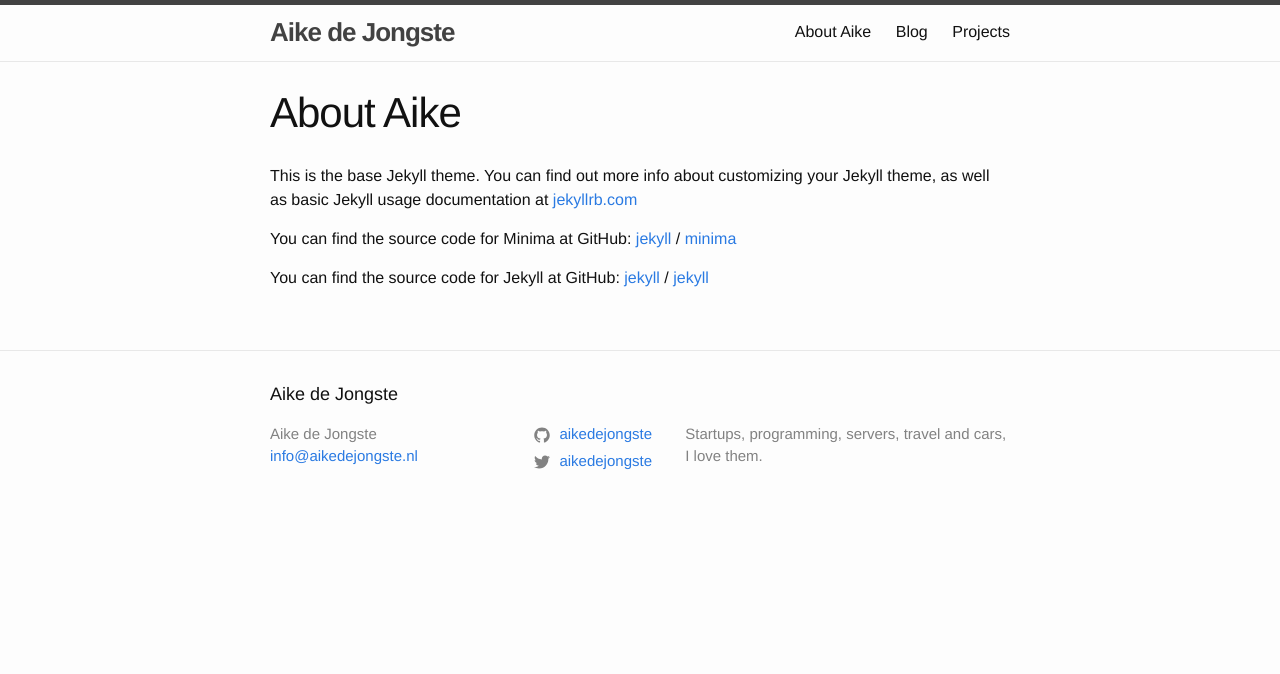
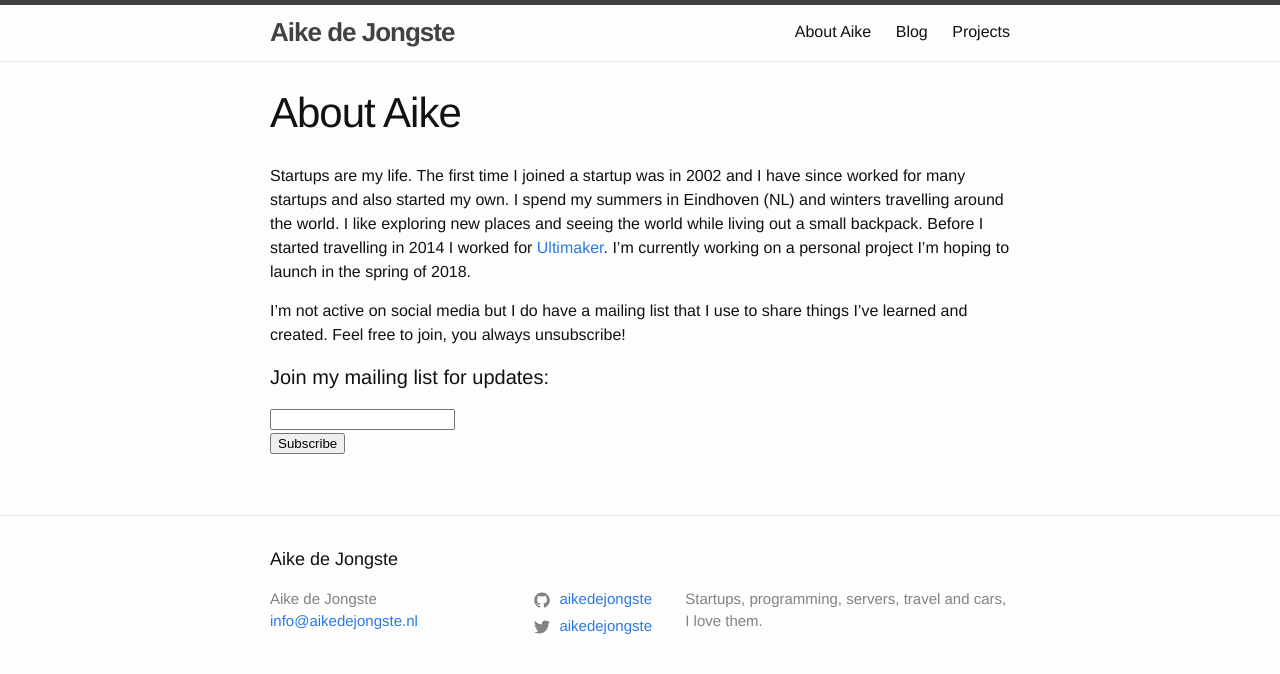
Before and after one commit to AikedeJongste/www.aikedejongste.nl, a Jekyll site: the page built from about.md, in a window 1280 px wide. Shown: the top 674 px of the page. Built offline with Jekyll 4.4.1, drawn with Linux system fonts in a browser that asks for light colours.

Commit message:
tekstje voor about page

```diff
--- a/about.md
+++ b/about.md
@@ -4,15 +4,32 @@ title: About Aike
 permalink: /about/
 ---
 
-This is the base Jekyll theme. You can find out more info about customizing your Jekyll theme, as well as basic Jekyll usage documentation at [jekyllrb.com](https://jekyllrb.com/)
+Startups are my life. The first time I joined a startup was in 2002 and I have
+since worked for many startups and also started my own. I spend my summers in
+Eindhoven (NL) and winters travelling around the world. I like exploring new
+places and seeing the world while living out a small backpack. Before I started
+travelling in 2014 I worked for [Ultimaker](https://www.ultimaker.com). I'm
+currently working on a personal project I'm hoping to launch in the spring of
+2018.
 
-You can find the source code for Minima at GitHub:
-[jekyll][jekyll-organization] /
-[minima](https://github.com/jekyll/minima)
+I'm not active on social media but I do have a mailing list that I use to share
+things I've learned and created. Feel free to join, you always unsubscribe!
 
-You can find the source code for Jekyll at GitHub:
-[jekyll][jekyll-organization] /
-[jekyll](https://github.com/jekyll/jekyll)
-
-
-[jekyll-organization]: https://github.com/jekyll
+<!-- Begin MailChimp Signup Form -->
+<div id="mc_embed_signup">
+<form action="https://aikedejongste.us16.list-manage.com/subscribe/post?u=5ec7e532415ef1123dfd7a19c&amp;id=e9c30a72d8" method="post" id="mc-embedded-subscribe-form" name="mc-embedded-subscribe-form" class="validate" target="_blank" novalidate>
+  <div id="mc_embed_signup_scroll">
+  <h4>Join my mailing list for updates:</h4>
+  <div class="mc-field-group">
+  <input type="email" value="" name="EMAIL" class="required email" id="mce-EMAIL">
+</div>
+<div id="mce-responses" class="clear">
+  <div class="response" id="mce-error-response" style="display:none"></div>
+  <div class="response" id="mce-success-response" style="display:none"></div>
+</div>    <!-- real people should not fill this in and expect good things - do not remove this or risk form bot signups-->
+    <div style="position: absolute; left: -5000px;" aria-hidden="true"><input type="text" name="b_5ec7e532415ef1123dfd7a19c_e9c30a72d8" tabindex="-1" value=""></div>
+    <div class="clear"><input type="submit" value="Subscribe" name="subscribe" id="mc-embedded-subscribe" class="button"></div>
+    </div>
+</form>
+</div>
+<!--End mc_embed_signup-->
```
